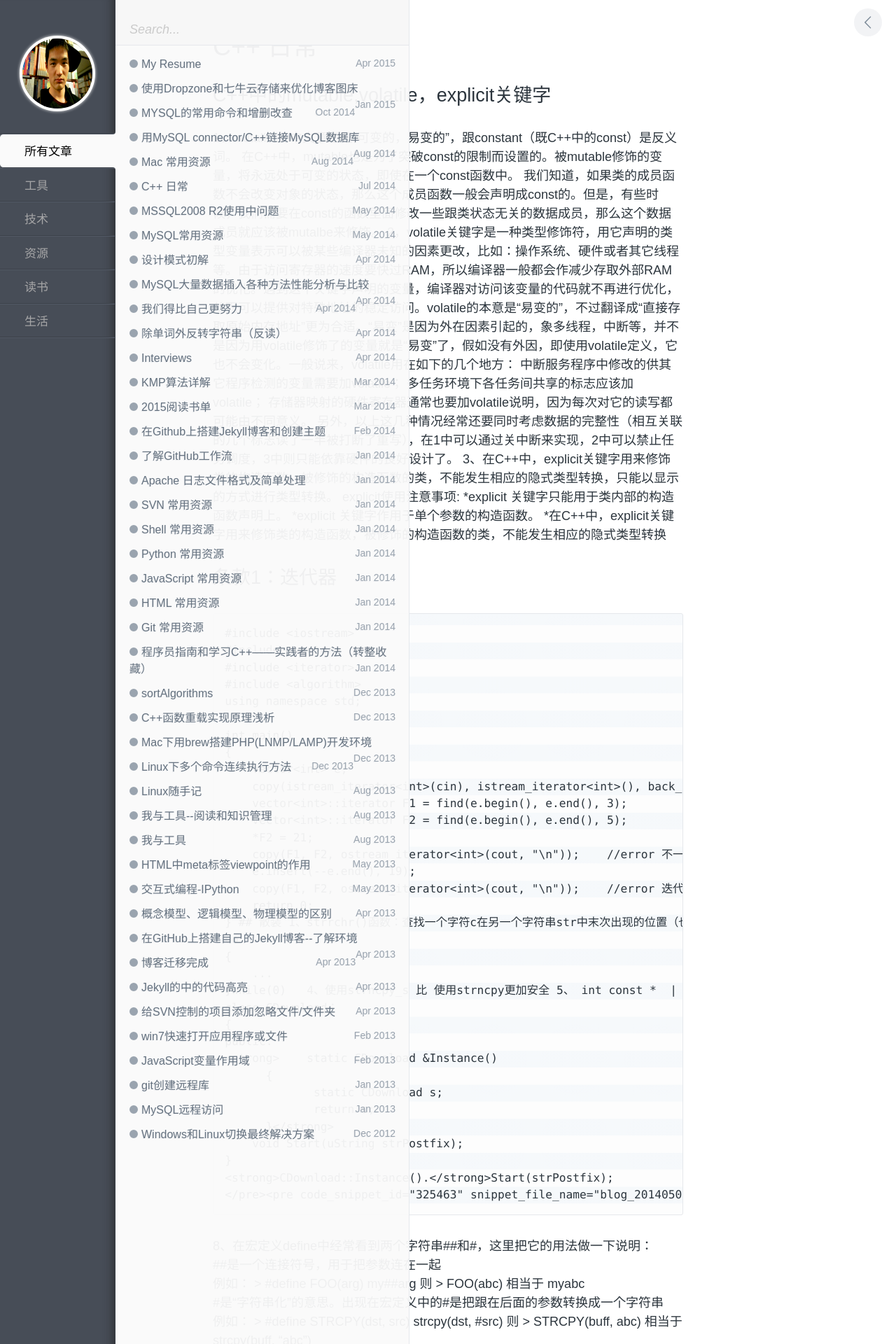
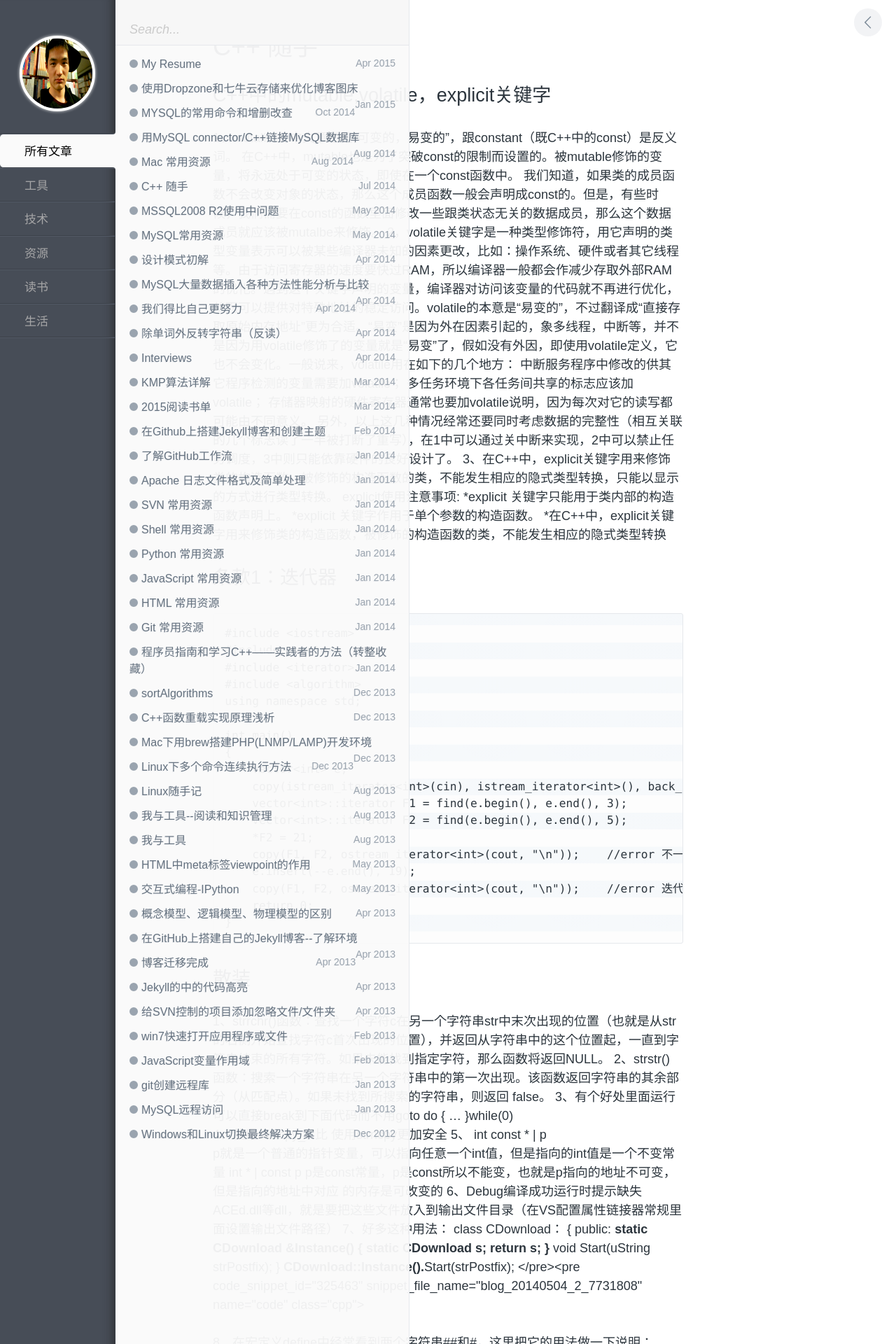
Before and after one commit to zcwsmile/zcwsmile.github.io, a Jekyll site: the page built from _posts/tech/2014-07-07-use-c.md, in a window 1280 px wide. Shown: the top 1920 px of the page at 70% size. Built offline with Jekyll 4.4.1, drawn with Linux system fonts in a browser that asks for light colours.

Commit message:
decorate

```diff
--- a/_posts/tech/2014-07-07-use-c.md
+++ b/_posts/tech/2014-07-07-use-c.md
@@ -1,12 +1,12 @@
 ---
 layout: post
-title: C++ 日常
+title: C++ 随手
 category: 技术
 tags: [Pattern]
 keywords: C++
 ---
 
-##C++中的mutable,volatile，explicit关键字
+## C++中的mutable,volatile，explicit关键字
 1、mutalbe的中文意思是“可变的，易变的”，跟constant（既C++中的const）是反义词。
 在C++中，mutable也是为了突破const的限制而设置的。被mutable修饰的变量，将永远处于可变的状态，即使在一个const函数中。
 我们知道，如果类的成员函数不会改变对象的状态，那么这个成员函数一般会声明成const的。但是，有些时候，我们需要在const的函数里面修改一些跟类状态无关的数据成员，那么这个数据成员就应该被mutalbe来修饰。
@@ -40,6 +40,7 @@
         copy(F1, F2, ostream_iterator<int>(cout, "\n"));    //error 迭代器已失效
         return 0;
     }
+
 ## 散装
 1、strrchr()函数：查找一个字符c在另一个字符串str中末次出现的位置（也就是从str的右侧开始查找字符c首次出现的位置），并返回从字符串中的这个位置起，一直到字符串结束的所有字符。如果未能找到指定字符，那么函数将返回NULL。
 2、strstr() 函数：搜索一个字符串在另一个字符串中的第一次出现。该函数返回字符串的其余部分（从匹配点）。如果未找到所搜索的字符串，则返回 false。
@@ -146,7 +147,7 @@
 
    2.2 C++结构体的继承默认是public，而c++类的继承默认是private。
 
-##最近看到一个题目要求实现C和C++中代码的互相调用，其结果虽然都是通过extern “C”来实现，但是具体还是有些差别的。
+## 最近看到一个题目要求实现C和C++中代码的互相调用，其结果虽然都是通过extern “C”来实现，但是具体还是有些差别的。
 
 先对C中调用C++代码作个简单回顾：
 
```
